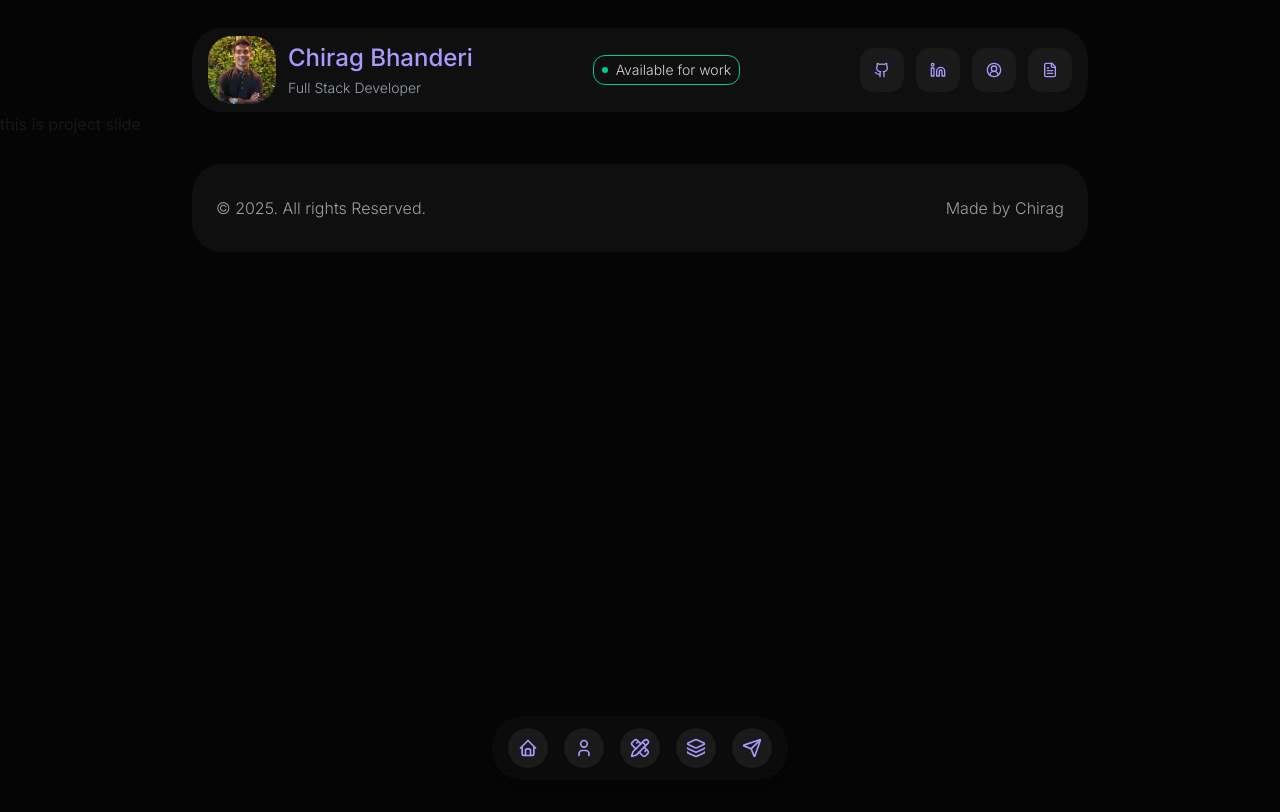
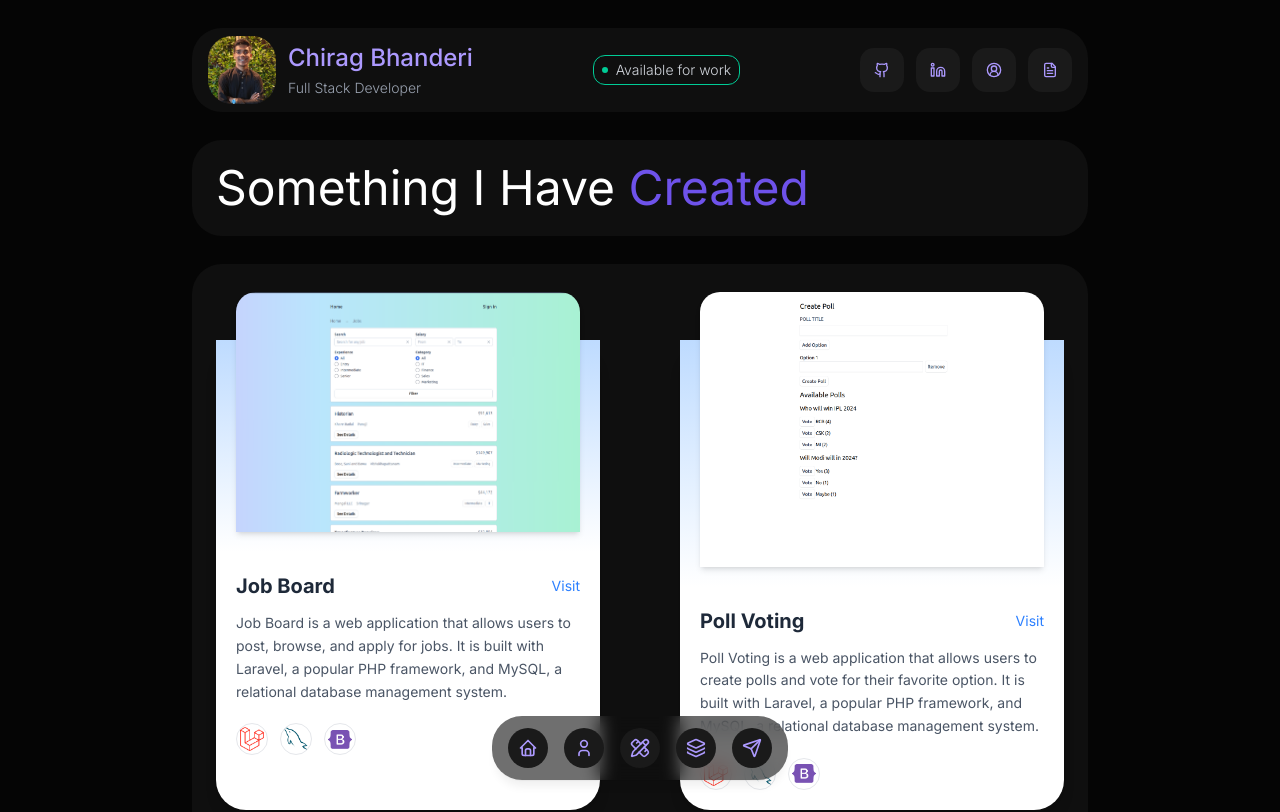
Before and after one commit to Chiragbhanderi1/portfolio_v3, a Next.js app: page /projects in a window 1280 px wide. Shown: the top 812 px of the page. Built offline with nearby package versions, Linux system fonts and the light colour scheme.

Commit message:
projectcard

```diff
--- a/src/app/about/page.jsx
+++ b/src/app/about/page.jsx
@@ -66,7 +66,7 @@ export default function About() {
       <div className="max-w-4xl mx-auto mt-7 flex justify-between flex-col gap-2 bg-[#0f0f0f] rounded-[30px] p-6 overflow-visible">
         <div className="flex items-center gap-2">
           <BriefcaseBusiness className="text-[#00cc96] w-5" />
-          <h2 className="text-lg font-semibold">Experience</h2>
+          <h2 className="text-lg font-semibold text-white/60">Experience</h2>
         </div>
         <div>
           <ul className="space-y-5 px-2">
@@ -91,7 +91,7 @@ export default function About() {
       <div className="max-w-4xl mx-auto mt-7 flex justify-between flex-col gap-2 bg-[#0f0f0f] rounded-[30px] p-6 overflow-visible">
         <div className="flex items-center gap-2">
           <GraduationCap className="text-[#00cc96] w-5" />
-          <h2 className="text-lg font-semibold">Education</h2>
+          <h2 className="text-lg font-semibold text-white/60">Education</h2>
         </div>
         <div>
           <ul className="space-y-5 px-2">
--- a/src/app/page.jsx
+++ b/src/app/page.jsx
@@ -44,7 +44,7 @@ export default function Home() {
           my skills to create impactful, scalable solutions.
         </h3>
         <div className="mt-2 group flex items-center justify-center gap-2 bg-[#1a1a1a] font-[500] rounded-[14px] py-2 px-4 text-[#AC99FE] cursor-pointer">
-          More about me
+         <a href="/about">More about me</a>
           <ArrowRight
             size={15}
             className="transition-transform duration-300 group-hover:translate-x-1"
@@ -58,7 +58,7 @@ export default function Home() {
         </h3>
         <ProjectCards />
         <div className="mt-2 group flex items-center justify-center gap-2 bg-[#1a1a1a] font-[400] rounded-[14px] py-2 px-4 text-[#AC99FE] cursor-pointer">
-          All Projects
+          <a href="/projects"> All Projects</a>
           <ArrowRight
             size={15}
             className="transition-transform duration-300 group-hover:translate-x-1"
--- /dev/null
+++ b/src/app/projects/[projectName]/page.jsx
@@ -0,0 +1,97 @@
+const products = [
+  {
+    title: "Job Board",
+    link: "https://github.com/Chiragbhanderi1/job-board",
+    tech: ["laravel", "sql","bootstrap"],
+    description:
+      "Job Board is a web application that allows users to post, browse, and apply for jobs. It is built with Laravel, a popular PHP framework, and MySQL, a relational database management system.",
+    thumbnail: "/assets/images/jobboard.png",
+
+  },
+  {
+    title: "Poll Voting",
+    link: "https://github.com/Chiragbhanderi1/poll-voting",
+    tech: ["laravel", "sql","bootstrap"],
+    description:
+      "Poll Voting is a web application that allows users to create polls and vote for their favorite option. It is built with Laravel, a popular PHP framework, and MySQL, a relational database management system.",
+    thumbnail:
+      "/assets/images/voting.png",
+  },
+  {
+    title: "Citynect",
+    link: "https://citynect.in",
+    tech: ["react", "bootstrap"],
+    description:
+      "Citynect cilitates seamless connections between house tenants and owners with minimum or no brokerage.Enaging user interface and enhanced user experience.",
+    thumbnail: "/assets/images/citynect.png",
+  },
+
+  {
+    title: "Techno It Hub Backend",
+    link: "https://github.com/Chiragbhanderi1/API-s",
+    tech: ["express", "node", "firebase"],
+    description:
+      "This is the backend for the Techno It Hub which is a web application to help students to learn and practice the technology. It is built with Express, a popular Node.js framework, and Firebase, a NoSQL database.",
+    thumbnail:
+      "/assets/images/technoithub.png",
+  },
+  {
+    title: "Cab O way",
+    link: "https://demo-cab.vercel.app",
+    tech: ["html", "css", "javascript", "firebase"],
+    description:
+      "Cab O way is a web application that allows users to book a cab. It is built with HTML, CSS, JavaScript, and Firebase.",
+    thumbnail: "/assets/images/caboway.png",
+  },
+  {
+    title: "Admin Panel Theame",
+    link: "https://adminpaneltheame.netlify.app/#/starter",
+    tech: ["express", "react", "firebase", "node", "bootstrap"],
+    description:
+      "The theme for the admin panel of the LMS (Learning Management System), featuring comprehensive CRUD functionality for courses, event and internships, ensuring efficient management and seamless user experience.",
+    thumbnail: "/assets/images/adminpanel.png",
+  },
+  {
+    title: "Coach Finder",
+    link: "https://vuejs-2600a.web.app/coaches",
+    tech: ["vue", "firebase", "bootstrap"],
+    description:
+      "Coach finder app where you can register as the coach and provide your service and user can contact or message you to get your services.",
+    thumbnail: "/assets/images/coachfinder.png",
+  },
+  {
+    title: "Text Utils",
+    link: "https://github.com/Chiragbhanderi1/textutils",
+    tech: ["python", "django"],
+    description:
+      "Text Utils is a web application that allows users to perform various text operations. It is built with Django, a popular Python framework.",
+    thumbnail: "/assets/images/textutils.png",
+  },
+
+  {
+    title: "Book Review",
+    link: "https://github.com/Chiragbhanderi1/book-review",
+    tech: ["laravel", "sql"],
+    description:
+      "Book Review is a web application that allows users to post, browse, and review books. It is built with Laravel, a popular PHP framework, and MySQL, a relational database management system.",
+    thumbnail: "/assets/images/bookreview.png",
+  },
+  {
+    title: "Rajswear",
+    link: "https://github.com/Chiragbhanderi1/rajswear.github.io",
+    tech: ["nextjs", "react", "mongodb", "tailwind"],
+    description:
+      "Rajswear, the epitome of style and convenience, is a cutting-edge e-commerce store crafted with Next.js. Explore our vast collection of trendy apparel, from t-shirts and mugs to hoodies and more with seamless payment integrated",
+    thumbnail: "/assets/images/rajswear.png",
+  },
+  {
+    title: "MPH Safety",
+    link: "https://mphsafety.com",
+    tech: ["html", "javascript", "tailwind"],
+    description:
+      "Captivating landing page for the New York 5-Hour Online Pre-Licensing Course. Immerse yourself in the allure of our innovative design, featuring mesmerizing parallax scrolling and scrolling animations that elevate browsing experience",
+    thumbnail: "/assets/images/mphsafety.png",
+  },
+];
+
+export default products;
--- a/src/app/projects/page.jsx
+++ b/src/app/projects/page.jsx
@@ -1,6 +1,61 @@
-export default function Projects(){
-    return(<>
-            <h1>this is project slide</h1>
+import products from "./[projectName]/page";
 
-    </>)
+export default function Project() {
+  return (
+    <>
+    <div className="max-w-4xl mx-auto mt-7 flex justify-between flex-col gap-2 bg-[#0f0f0f] rounded-[30px] p-6">
+      <h1 className="text-white text-5xl">Something I Have <span className="text-[#6e52ea]">Created</span></h1>
+    </div>
+      <div className="max-w-4xl mx-auto mt-7 flex justify-between flex-col gap-2 bg-[#0f0f0f] rounded-[30px] p-6">
+        <div className="grid grid-cols-1 sm:grid-cols-2 gap-20 mt-13 max-w-6xl mx-auto">
+          {products.map((product, index) => (
+            <div
+              key={index}
+              className="w-full bg-white rounded-[30px] shadow-lg transition-transform duration-300 hover:scale-105"
+            >
+              <div className="p-5 bg-gradient-to-b from-blue-200 to-white">
+                <img
+                  src={product.thumbnail}
+                  alt={`${product.title} Screenshot`}
+                  className="w-full rounded-t-[20px] shadow-md -mt-17"
+                />
+              </div>
+              <div className="p-5">
+                <div className="flex justify-between items-center mb-3">
+                  <h2 className="text-xl font-bold text-gray-800">
+                    {product.title}
+                  </h2>
+                  <a
+                    href={product.link}
+                    target="_blank"
+                    rel="noopener noreferrer"
+                    className="text-blue-500 text-sm hover:underline"
+                  >
+                    Visit
+                  </a>
+                </div>
+                <p className="text-gray-600 text-sm leading-relaxed mb-5">
+                  {product.description}
+                </p>
+                <div className="flex space-x-3">
+                  {product.tech.map((tech, techIndex) => (
+                    <div
+                      key={techIndex}
+                      className="w-8 h-8 rounded-full flex items-center justify-center overflow-hidden bg-white border border-gray-200"
+                    >
+                      <img
+                        src={`/assets/images/${tech}.png`}
+                        alt={tech}
+                        className="w-6 h-6 object-contain"
+                      />
+                    </div>
+                  ))}
+                </div>
+              </div>
+            </div>
+          ))}
+        </div>
+      </div>
+    </>
+  );
 }
```
